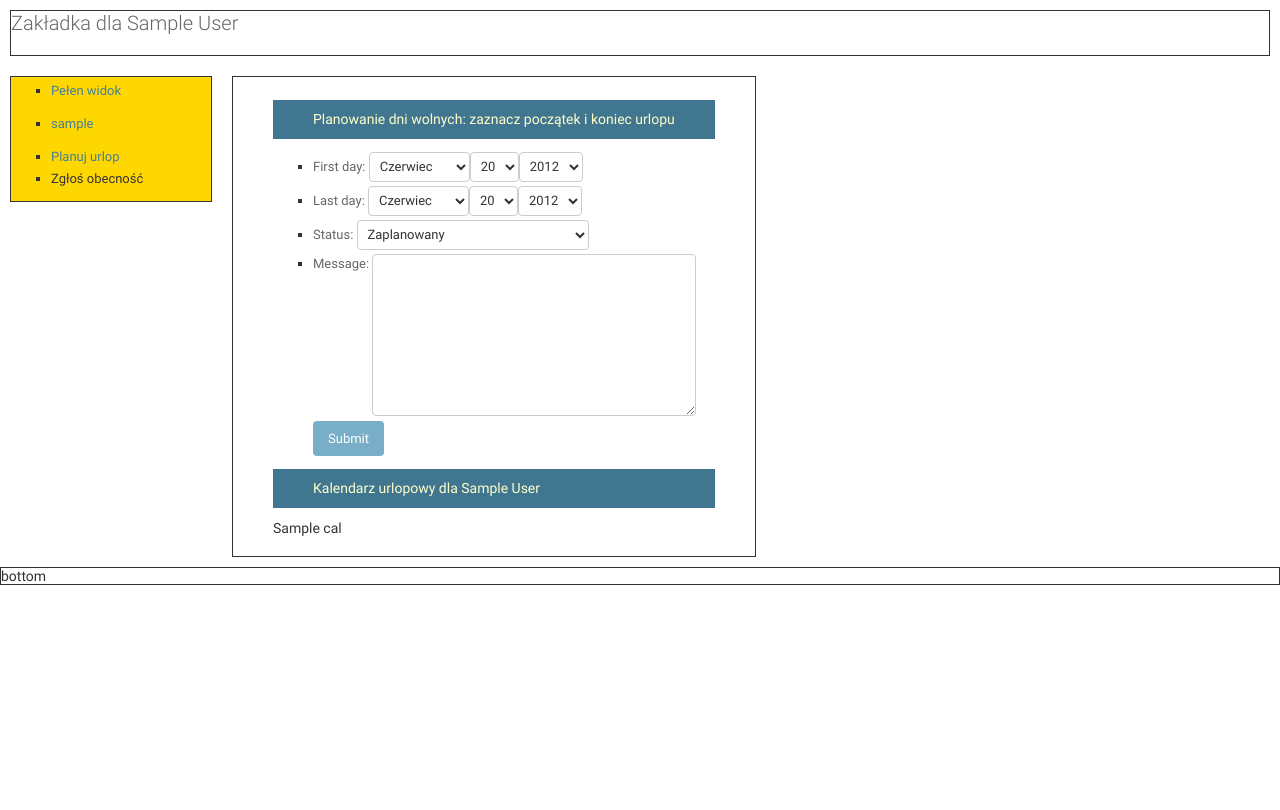
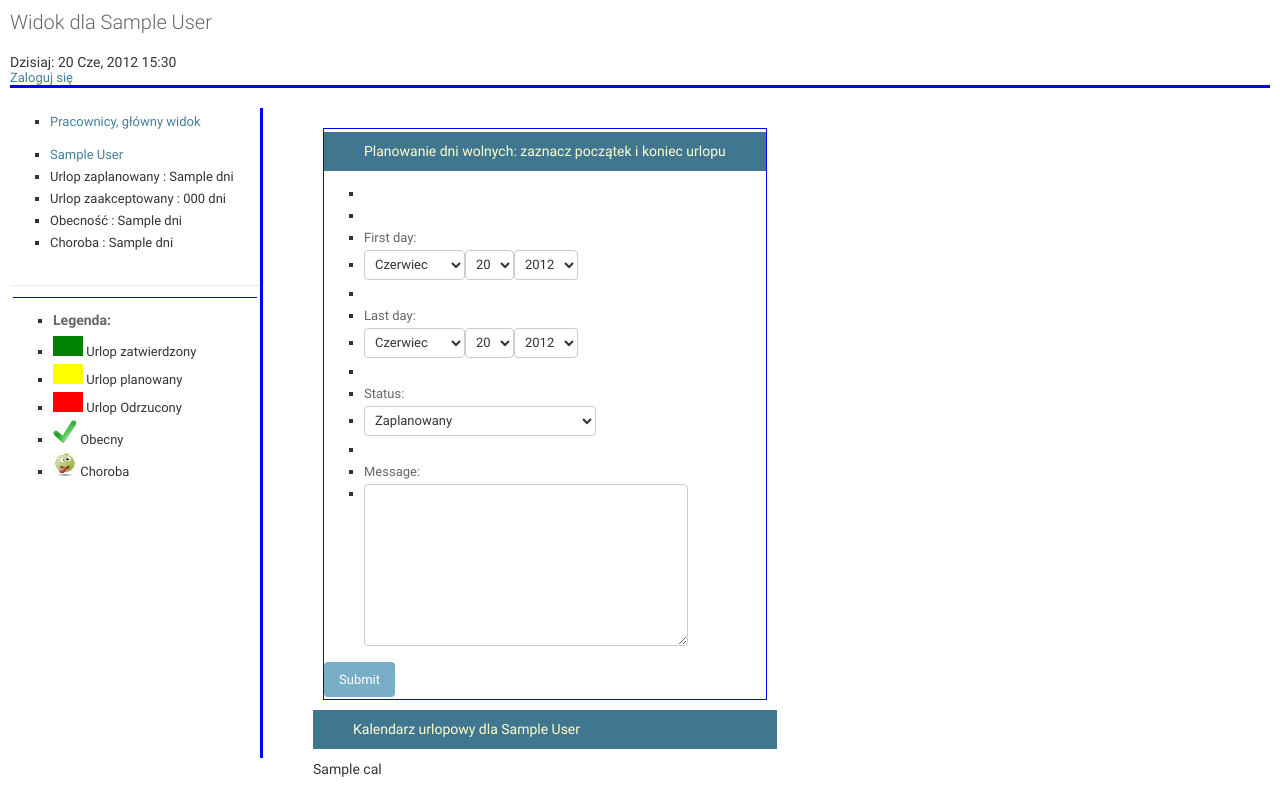
Before and after one commit to zdanozdan/leave, a Django app: template leave/templates/plan_days.html in a window 1280 px wide. Run offline with Django 3.2, Linux system fonts and the light colour scheme; tables that the repository leaves empty hold one stand-in row (values such as "Sample post"); the template is opened without the code that fills it: values that come from a table or form of the project are taken from there, most other values are stand-ins (such as "Sample title", 1, 10 or a date in 2020); parts of the project's set-up code (start-up, migrations or seed data) failed here and were passed over.

Commit message:
work in progress, almost done

```diff
--- a/leave/templates/500.html
+++ b/leave/templates/500.html
@@ -11,6 +11,7 @@
 {% block body %}
 {% load staticfiles %}
 <p style="text-align:center">
+Ale zonk !
 <img src={%static "borat.jpeg" %}>
 </p>
 {% endblock %}
--- a/leave/templates/base.html
+++ b/leave/templates/base.html
@@ -3,34 +3,55 @@
 {% block head %}
 <head>
   {% load staticfiles %}
-    <link rel="stylesheet" href="{%static "style.css" %}" />
     <link rel="stylesheet" href="{%static "jquery-1.7.2.min.js" %}" />
     <link rel="stylesheet" href="{%static "admin/css/base.css" %}" />
     <link rel="stylesheet" href="{%static "admin/css/forms.css" %}" />
+    <link rel="stylesheet" href="{%static "style.css" %}" />
 
     <title>{% block title %}System urlopowy mikran{% endblock %}</title>
 </head>
 {% endblock %}
 {% block body %}
 <body>
-    <div id="topbar" class="solid">
-        {% block topbar %}
-	<h1>Witamy w sytemie urlopowym Mikran</h1>
-	{% if user.is_authenticated %}
-	<p>Witamy w pracy, {{ user.first_name }}.</p>
-	<a href="{% url django.contrib.auth.views.logout %}?next={%url index %}">Wyloguj się</a>
-	{% else %}
-	<p><a href="{% url django.contrib.auth.views.login %}?next={%url index %}">Zaloguj się</a></p>
-	{% endif %}
+    <div id="topbar" class="b-bottom">
+        {% block topbar%}
+	<div class="inline">{% block topbar-welcome %}<h1>Witamy w sytemie urlopowym Mikran</h1>{% endblock %}
+	  Dzisiaj: {% now "d M, Y H:i" %}
+	</div>
+	<div class="float-right">
+	  <div class="big">
+	    {% if user.is_authenticated %}
+	    Witamy w pracy, {{ user.first_name }}.
+	    <a href="{% url django.contrib.auth.views.logout %}?next={%url index %}">Wyloguj się</a>
+	    {% else %}
+	    <a href="{% url django.contrib.auth.views.login %}?next={%url index %}">Zaloguj się</a>
+	    {% endif %}
+	  </div>
+	</div>
         {% endblock %}
     </div>
-    <div id="left" class="solid float" style="background-color:#FFD700;width:200px">
-        <ul><li><a href="{% url index %}">Pełen widok</a></li></ul>
+    <div id="left" class="float b-right" style="width:250px;height:650px">
+        <ul>
+	  <li><a href="{% url index %}">Pracownicy, główny widok</a></li>
+	</ul>
+	<ul>
         {% block left %}
-	123
         {% endblock %}
+	</ul>
+	<ul class="form-row plainlist">
+	  {% block commands %}
+	  {% endblock %}
+	</ul>
+	<ul class="plainlist b-top-light">
+	  <li><h3>Legenda:</h3></li>
+	  <li><span class="accepted rect"></span>  Urlop zatwierdzony</li>
+	  <li><span class="planned rect"></span>  Urlop planowany</li>
+	  <li><span class="rejected rect"></span>  Urlop Odrzucony</li>
+	  <li><img src={%static "check24.png" %}>  Obecny</li>
+	  <li><img src={%static "sick.jpg" %}>  Choroba</li>
+	</ul>
     </div>
-    <div id="content" class="solid float">
+    <div id="content" class="float">
     {% if messages %}
       <ul class="messages messagelist">
 	{% for message in messages %}
@@ -38,10 +59,10 @@
 	{% endfor %}
       </ul>
       {% endif %}
-        {% block content %}{% endblock %}
+        {% block content %}{% endblock %}{% block calendar %}{% endblock %}
     </div>
-    <div id="bottom" style="border:1px solid; clear:both">
-        {% block bottom %}bottom{% endblock %}
+    <div id="bottom" style="clear:both .b-top-light">
+        {% block bottom %}{% endblock %}
     </div>
 </body>
 {% endblock %}
--- a/leave/templates/index.html
+++ b/leave/templates/index.html
@@ -5,13 +5,13 @@
 
 <ul>
 {% for user in users %}
-<li><a href="show/{{user.id}}/user">{{user}}</a></li>
+<li><a href="{% url show_user user.id %}">{{user.first_name}}</a></li>
 {% endfor %}
 </ul>
 
 {% endblock %}
 
-{% block content %}
+{% block calendar %}
 
 <p id="header">Kalendarz urlopowy Mikran. Wszyscy pracownicy. </p>
 {{cal}}
--- a/leave/templates/plan_days.html
+++ b/leave/templates/plan_days.html
@@ -1,34 +1,24 @@
-{% extends "base.html" %}
+{% extends "show_user.html" %}
 
-{% block topbar %}
-<h1>Zakładka dla {{selected.first_name}} {{selected.last_name}}</h1>
-{% endblock %}
+{% block content %}
 
-{% block left %}
-
-<ul>
-{% for user in users %}
-<li><a href="{% url show_user user.id %}">{{user}}</a></li>
-{% endfor %}
-</ul>
-
-<ul>
-  <li><a href="{% url plan_days selected.id %}">Planuj urlop</a></li>
-  <li>Zgłoś obecność</li>
-</ul>
+<form class="solid" action="{% url plan_days selected.id %}" method="post">{% csrf_token %}
+  <p id="header">Planowanie dni wolnych: zaznacz początek i koniec urlopu</p>
+  <ul class="plainlist">
+    <li>{{ form.non_field_errors }}</li>
+    {% for field in form %}
+    <li>
+      {{ field.errors }}
+    </li>
+    <li>
+      {{ field.label_tag }}
+    </li>
+    <li>
+      {{ field }}
+    </li>
+    {% endfor %}
+  </ul>
+  <input type="submit"/>
+</form>
 
 {% endblock %}
-{% block content %}
-
-<form action="{% url plan_days selected.id %}" method="post">{% csrf_token %}
-<p id="header">Planowanie dni wolnych: zaznacz początek i koniec urlopu</p>
-<ul>
-{{ form.as_ul }}
-<input type="submit"/>
-</ul>
-</form>
-
-<p id="header">Kalendarz urlopowy dla {{selected.first_name}} {{selected.last_name}}</p>
-{{cal}}
-
-{% endblock %}
--- a/leave/templates/show_user.html
+++ b/leave/templates/show_user.html
@@ -1,30 +1,27 @@
-{% extends "base.html" %}
+{% extends "index.html" %}
 
-{% block topbar %}
-<h1>Zakładka dla {{selected.first_name}} {{selected.last_name}}</h1>
-<p>
-Dni wykorzystane : xxxx
-Dni przysługujące :yyyy
-</p>
+{% block topbar-welcome %}
+<h1>Widok dla {{selected.first_name}} {{selected.last_name}}</h1>
 {% endblock %}
 
-{% block left %}
+{%block left%}
+<li>
+  <a href="{% url show_user selected.id %}">{{selected.first_name}} {{selected.last_name}}</a>
+</li>
+<li>Urlop zaplanowany : <span class="big">{{days_planned}} dni </span></li>
+<li>Urlop zaakceptowany : <span class="big"> {{days_accepted}} dni </span></li>
+<li>Obecność : <span class="big"> {{days_present}} dni </span></li>
+<li>Choroba : <span class="big"> {{days_sick}} dni </span></li>
+{%endblock%}
 
-<ul>
-{% for user in users %}
-<li><a href="{% url show_user user.id %}">{{user}}</a></li>
-{% endfor %}
-</ul>
+{% block commands %}
 
-<ul>
-  <li><a href="{% url plan_days selected.id %}">Planuj urlop</a></li>
-  <li><a href="{% url present user.id %}">Zgłoś obecność</a></li>
-</ul>
+  <li class="object-tools"><a href="{% url plan_days selected.id %}">Planuj urlop</a></li>
+  <li class="object-tools"><a href="{% url present selected.id %}">Zgłoś obecność</a></li>
 
 {% endblock %}
-{% block content %}
 
+{% block calendar %}
 <p id="header">Kalendarz urlopowy dla {{selected.first_name}} {{selected.last_name}}</p>
 {{cal}}
-
 {% endblock %}
--- a/leave/urls.py
+++ b/leave/urls.py
@@ -4,12 +4,11 @@ from django.views.generic.simple import direct_to_template
 
 urlpatterns = patterns('leave.views',
     url(r'^$','index',name='index'),
-    url(r'^show/(?P<user_id>\d+)/user/$', 'show_user', name="show_user"),
-    url(r'^plan/(?P<user_id>\d+)/user/$', 'plan_days', name="plan_days"),
-    #url(r'^planned/(?P<user_id>\d+)/user/$', 'planned_days', name="planned_days"),
-    url(r'^present/(?P<user_id>\d+)/user/$', 'present', name="present"),
-    #url(r'^single/present/(?P<user_id>\d+)/user/$', 'single_present', name="single_present"),
-    url(r'^zlgos/obecnosc/(?P<user_id>\d+)/w/dniu/(?P<year>\d{4})/(?P<month>\d{1,2})/(?P<day>\d{1,2})/$', 'single_present', name='single_present'),
+    url(r'^(?P<user_id>\d+)/pokaz/pracownika/$', 'show_user', name="show_user"),
+    url(r'^(?P<user_id>\d+)/planuj/urlop/$', 'plan_days', name="plan_days"),
+    url(r'^(?P<user_id>\d+)/zlgos/obecnosc/$', 'present', name="present"),
+    url(r'^(?P<user_id>\d+)/zglos/obecnosc/w/dniu/(?P<year>\d{4})/(?P<month>\d{1,2})/(?P<day>\d{1,2})/$', 'single_present', name='single_present'),
+    url(r'^pokaz/obecnosc/w/dniu/(?P<year>\d{4})/(?P<month>\d{1,2})/(?P<day>\d{1,2})/$', 'show_present', name='show_present'),
 )
 
 urlpatterns += patterns('',
--- a/mleave/settings.py
+++ b/mleave/settings.py
@@ -12,7 +12,7 @@ ADMINS = (
     ('Tomasz Zdanowski', 'tomasz@mikran.pl'),
 )
 
-LOGIN_URL = "/leave/accounts/login"
+#LOGIN_URL = "/leave/accounts/login"
 
 MANAGERS = ADMINS
 
--- a/mleave/urls.py
+++ b/mleave/urls.py
@@ -5,9 +5,7 @@ from django.contrib import admin
 admin.autodiscover()
 
 urlpatterns = patterns('',
-    # Examples:
-    #url(r'^$', 'leave.views.home', name='home'),
-    url(r'^leave/', include('leave.urls')),
+    url(r'^', include('leave.urls')),
 
     # Uncomment the admin/doc line below to enable admin documentation:
     url(r'^admin/doc/', include('django.contrib.admindocs.urls')),
--- a/static/style.css
+++ b/static/style.css
@@ -1,4 +1,7 @@
-.solid { border:1px solid;margin:10px }
+.solid { border:1px solid blue;margin:10px }
+.b-bottom { border-bottom:3px solid blue;margin:10px;}
+.b-right { border-right:3px solid blue;margin:10px;}
+.b-top-light { border-top:1px solid blue;margin:3px;}
 div.float { float:left}
 div.clear { clear:both}
 
@@ -9,4 +12,14 @@ div.clear { clear:both}
 .sick {background-image:url(/static/sick.jpg); background-repeat:no-repeat}
 .multiple {border-bottom: 3px solid red; border-right:3px solid red}
 
+.inline {display:inline-block}
 .rect {width:30px;height:20px;display:inline-block;}
+
+.big {font-size: 13px }
+.bigger {font-size: 16px }
+
+.blue {color:blue}
+
+.month td.sun {color:red;background-color:#E8E8E8}
+.month th.sat {color:red;}
+.month th.sun {color:red;}
```
Also changed, not shown: leave/addon.py (+26 -10 lines), leave/decorators.py (added, +14 -0 lines), leave/templates/present.html (+24 -14 lines), leave/views.py (+52 -19 lines).
